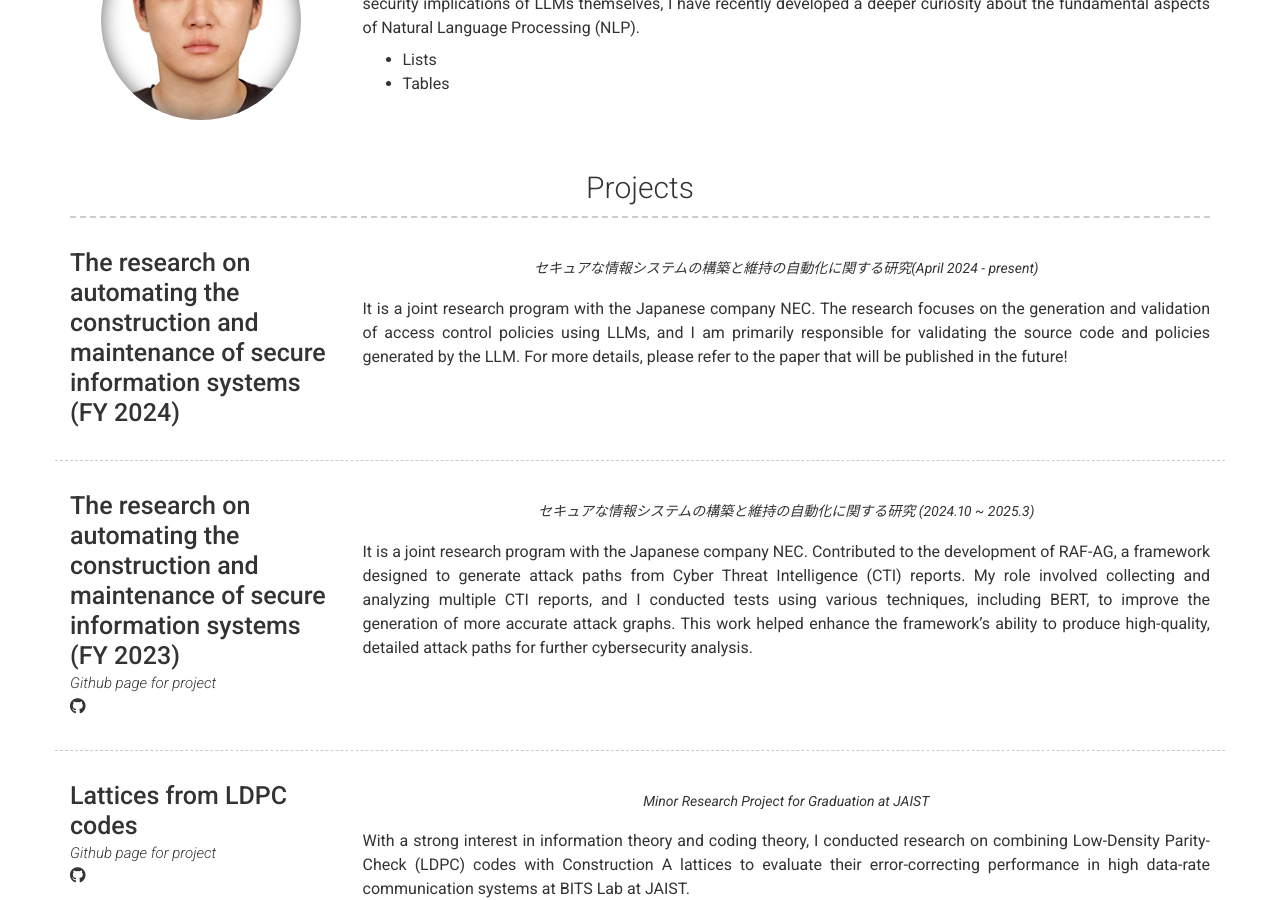
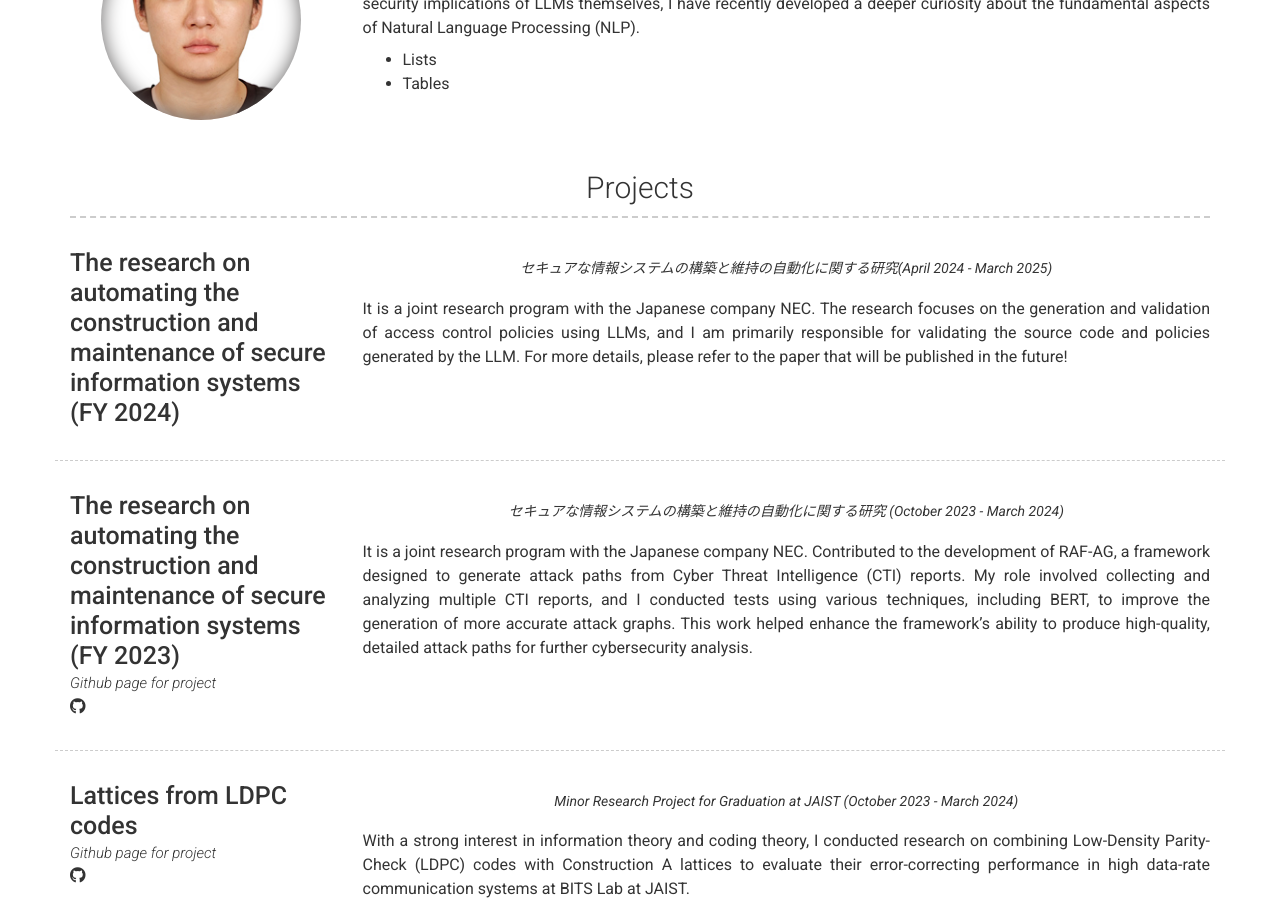
Before and after one commit to strike137/strike137.github.io, a Jekyll site: the page built from index.md, in a window 1280 px wide and 900 px high, scrolled down 409 px. Built offline with Jekyll 4.4.1, drawn with Linux system fonts in a browser that asks for light colours; nearby versions of some CDN libraries.

Commit message:
Update _config.yml

```diff
--- a/_config.yml
+++ b/_config.yml
@@ -48,7 +48,7 @@ content:
                       # other value (or no value) means no border will be displayed
         title: The research on automating the construction and maintenance of secure information systems (FY 2024)
         quote: >
-          セキュアな情報システムの構築と維持の自動化に関する研究(April 2024 - present)
+          セキュアな情報システムの構築と維持の自動化に関する研究(April 2024 - March 2025)
         description: | # this will include new lines to allow paragraphs
          It is a joint research program with the Japanese company NEC. The research focuses on the generation and validation of access control policies using LLMs, and I am primarily responsible for validating the source code and policies generated by the LLM. For more details, please refer to the paper that will be published in the future!
 
@@ -63,7 +63,7 @@ content:
            icon: fab fa-github
            url: https://github.com/cyb3rlab/RAF-AG
         quote: >
-         セキュアな情報システムの構築と維持の自動化に関する研究 (2024.10 ~ 2025.3)
+         セキュアな情報システムの構築と維持の自動化に関する研究 (October 2023 - March 2024)
         description: |
           It is a joint research program with the Japanese company NEC. Contributed to the development of RAF-AG, a framework designed to generate attack paths from Cyber Threat Intelligence (CTI) reports. My role involved collecting and analyzing multiple CTI reports, and I conducted tests using various techniques, including BERT, to improve the generation of more accurate attack graphs. This work helped enhance the framework's ability to produce high-quality, detailed attack paths for further cybersecurity analysis.
 
@@ -78,7 +78,7 @@ content:
            icon: fab fa-github
            url: https://github.com/strike137/Lattices-from-LDPC-codes
         quote: >
-         Minor Research Project for Graduation at JAIST
+         Minor Research Project for Graduation at JAIST (October 2023 - March 2024)
         description: |
           With a strong interest in information theory and coding theory, I conducted research on combining Low-Density Parity-Check (LDPC) codes with Construction A lattices to evaluate their error-correcting performance in high data-rate communication systems at BITS Lab at JAIST.
 
@@ -99,12 +99,11 @@ content:
       - layout: right
         title: Military Service as an Army Officer
         sub_title: Republic of Korea Army
-        caption: March 2019 - present
-        link: Link to company (optional)
+        caption: March 2019 - June 2023
         quote: >
           Short description of the company (optional)
         description: | # this will include new lines to allow paragraphs
-          Description of role
+          After completing the Officer Candidate Course in the Republic of Korea Army, I was commissioned as an officer in the Information and Communications branch and served as a Communications Platoon Leader.
 
     layout: list
     content:
```
